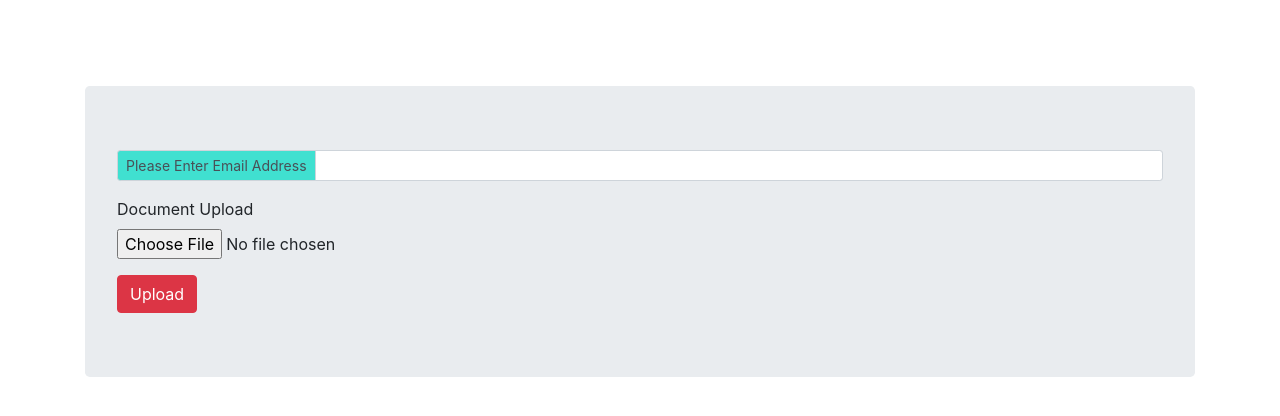
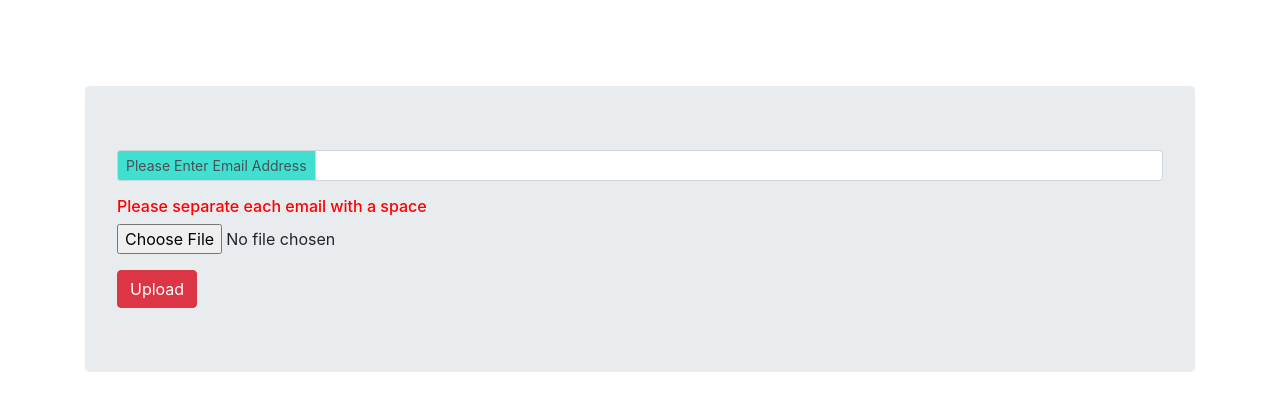
Before and after one commit to NathanNguyen345/Adobe_Sign_API_Itegration, a Flask app: page /upload_doc in a window 1280 px wide. Shown: the part 154-570 px from the top of the page. Run offline with Flask 2, Linux system fonts and the light colour scheme; some libraries are stand-ins or nearby versions.

Commit message:
Multi recipient sending and cleaning up code

```diff
--- a/ASIC_Env/main.py
+++ b/ASIC_Env/main.py
@@ -3,7 +3,7 @@ from flask import Flask, render_template, request, url_for, redirect
 from werkzeug.utils import secure_filename
 import requests
 import authorization
-import json
+import agreements
 
 # Set upload path and allowed extensions
 UPLOAD_FOLDER = '/pdf/'
@@ -16,6 +16,7 @@ app.config['UPLOAD_FOLDER'] = UPLOAD_FOLDER
 auth_url = authorization.authorization()
 header = ''
 transcientID = ''
+email = ''
 
 # Route to the authorization page
 @app.route('/', methods=['GET', 'POST'])
@@ -53,11 +54,13 @@ def allowed_file(filename):
 def upload_doc():
 
     global transcientID
+    global email
 
     if request.method == "POST":
 
         # Extract recipients email address
         email = request.form['email']
+        email = email.split(' ')
 
         # Extract the pdf file that the user and secure save it to the file system
         f = request.files['file']
@@ -82,21 +85,6 @@ def upload_doc():
         if transcientID:
             return redirect((url_for('send_doc')))
 
-        # # Check if the post request has a file path
-        # if 'file' not in request.files:
-        #     flash('No file part')
-        #     return redirect(requests.url)
-        # file = request.files['file']
-        #
-        # # If no file is selected, browser will submit an empty part without a filename
-        # if file.filename == '':
-        #     flash('No file selected')
-        #     return redirect(requests.url)
-        #
-        # if file and allowed_file(file.filename):
-        #     filename = secure_filename(file.filename)
-        #     file.save(os.path.join(app.config['UPLOAD_FOLDER'], filename))
-        #     return redirect((url_for('upload_file', filename=filename)))
 
     return render_template('upload_doc.html')
 
@@ -106,34 +94,17 @@ def upload_doc():
 @app.route('/send_doc')
 def send_doc():
 
-    agreement = {
-        "documentCreationInfo": {
-            "fileInfos": [{
-                "transientDocumentId": transcientID
-            }],
-            "name": "MyTestAgreement",
-            "recipientSetInfos": [
-                {
-                    "recipientSetMemberInfos": [
-                        {
-                            "email": "nnguyenpi88@gmail.com",
-                            "fax": ""
-                        }
-                    ],
-                    "recipientSetRole": "SIGNER"
-                }
-            ],
-            "signatureType": "ESIGN",
-            "signatureFlow": "SENDER_SIGNATURE_NOT_REQUIRED"
-        }
-    }
+    agreementID_records = {}
 
-    agreementID = requests.post('https://api.na2.echosign.com:443/api/rest/v5/agreements',
-                                headers=header,
-                                json=agreement).json().get('agreementId')
+    # Iterate through email list and request a post call to send out documents
+    for recipient in email:
+        agreement = agreements.create_agreement(transcientID, recipient)
+        agreementID = requests.post('https://api.na2.echosign.com:443/api/rest/v5/agreements',
+                                    headers=header,
+                                    json=agreement).json().get('agreementId')
 
-    print(agreementID)
-
+        # Store all reciept's email address along with their agreement ID's
+        agreementID_records[recipient] = agreementID
 
     return render_template('send_doc.html')
 
--- a/ASIC_Env/static/styles.css
+++ b/ASIC_Env/static/styles.css
@@ -11,3 +11,7 @@
     width: 100vh;
     vertical-align: middle;
 }
+
+#warning_sign{
+    color: red;
+}
--- a/ASIC_Env/templates/upload_doc.html
+++ b/ASIC_Env/templates/upload_doc.html
@@ -10,12 +10,14 @@
 				<div class="input-group-prepend">
 					<span class="input-group-text" id="inputGroup-sizing-sm">Please Enter Email Address</span>
 				</div>
-				<input type="text" name="email" value="{{ request.form.email }}" class="form-control" aria-label="Small" aria-describedby="inputGroup-sizing-sm">
+				<input type="text" name="email" value="{{ request.form.email }}" class="form-control" aria-label="Small"
+					   aria-describedby="inputGroup-sizing-sm">
 			</div>
+			<h6 id="warning_sign">Please separate each email with a space </h6>
 
 			<div class="form-group">
-				<label for="exampleInputFile">Document Upload</label>
-				<input type="file" name="file" value="{{ request.form.file }}" class="form-control-file" id="exampleInputFile" aria-describedby="fileHelp">
+				<input type="file" name="file" value="{{ request.form.file }}" class="form-control-file"
+					   id="exampleInputFile" aria-describedby="fileHelp">
 			</div>
 
 			<div class="send_doc_button">
```
Also changed, not shown: ASIC_Env/agreements.py (added, +23 -0 lines), 4 other files.
